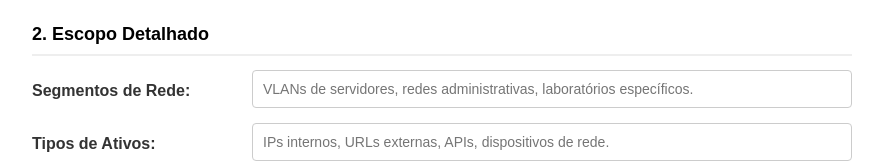
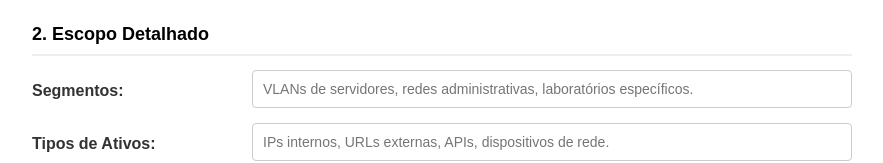
Before and after one commit to Guilherme-Zibetti/GestaoVulnerabilidades, a plain HTML site: page public/index.html in a window 1280 px wide. Shown: the part 434-597 px from the top of the page, without its empty margins (198-1081 px from the left). Drawn offline with nearby package versions, Linux system fonts and the light colour scheme.

Commit message:
updated: public/index.html

```diff
--- a/public/index.html
+++ b/public/index.html
@@ -47,7 +47,7 @@
 
         <h2>2. Escopo Detalhado</h2>
         <div class="input-group">
-            <label>Segmentos de Rede:</label>
+            <label>Segmentos:</label>
             <input type="text" id="segmentos" placeholder="VLANs de servidores, redes administrativas, laboratórios específicos.">
         </div>
         <div class="input-group">
```
